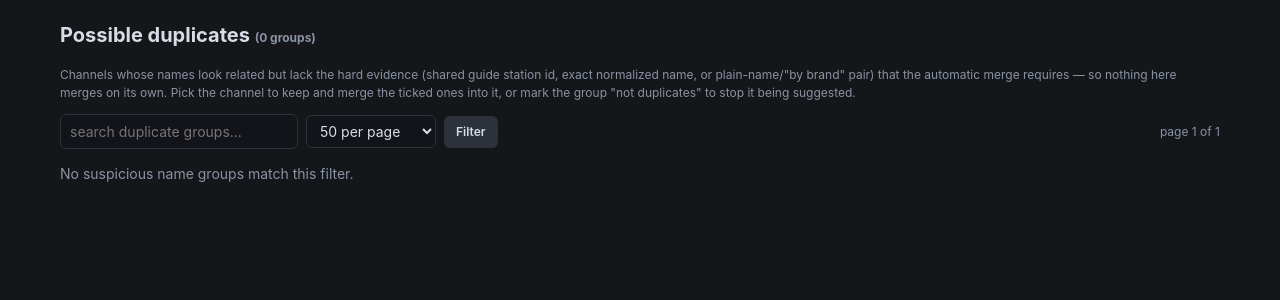
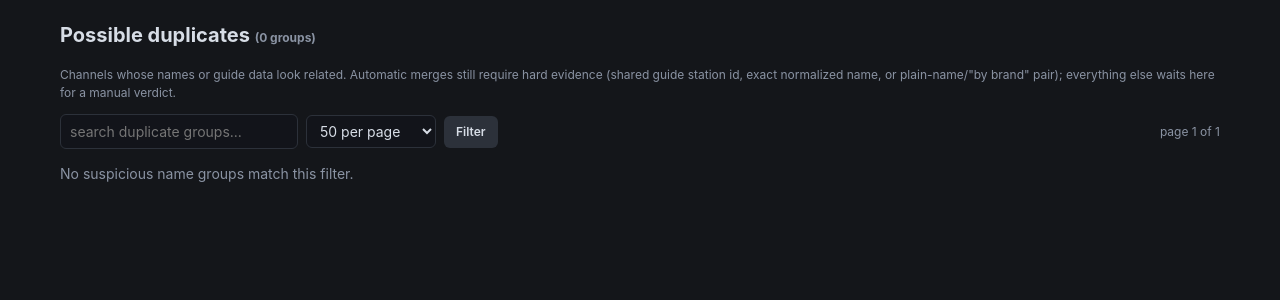
Before and after one commit to Eagle383/channelforge, a FastAPI app: page /dupes in a window 1280 px wide. Shown: the part 46-346 px from the top of the page. Run offline with FastAPI, Linux system fonts and the light colour scheme; data that the repository does not hold is empty.

Commit message:
Use guide clues in duplicate review

```diff
--- a/channelforge/app.py
+++ b/channelforge/app.py
@@ -193,19 +193,46 @@ def channels_delete(request: Request, channel_id: int = Form(...)):
 @app.get("/dupes", response_class=HTMLResponse)
 def dupes_page(request: Request, q: str = "", page: int = 1, per_page: int = 50):
     groups = rules.find_possible_duplicates()
-    provs, kids = {}, {}
-    for k in db.q("""SELECT sc.channel_id cid, sc.external_id ext, s.name sname
+    provs, kids, guide = {}, {}, {}
+
+    def add_guide(cid, label, value):
+        value = (value or "").strip()
+        if not value:
+            return
+        guide.setdefault(cid, {}).setdefault(label, set()).add(value)
+
+    for k in db.q("""SELECT sc.channel_id cid, sc.external_id ext, sc.attrs, s.name sname
                      FROM source_channels sc JOIN sources s ON s.id = sc.source_id
                      WHERE sc.present = 1 AND sc.channel_id IS NOT NULL"""):
         provs.setdefault(k["cid"], set()).add(m3u.provider_of(k["ext"]) or k["sname"])
         kids[k["cid"]] = kids.get(k["cid"], 0) + 1
+        attrs = db.attrs_of(k)
+        add_guide(k["cid"], "station", attrs.get("tvc-guide-stationid"))
+        add_guide(k["cid"], "tvg", attrs.get("tvg-id"))
+        add_guide(k["cid"], "title", attrs.get("tvc-guide-title") or attrs.get("tvg-name"))
+        add_guide(k["cid"], "desc", attrs.get("tvc-guide-description") or attrs.get("tvg-description"))
+
+    def guide_hint(c):
+        data = guide.get(c["id"], {})
+        parts = []
+        for label in ("station", "tvg", "title"):
+            vals = sorted(data.get(label, ()), key=str.casefold)
+            if vals:
+                parts.append(f"{label}: {vals[0]}")
+        descs = sorted(data.get("desc", ()), key=str.casefold)
+        if descs:
+            desc = descs[0]
+            parts.append((desc[:90] + "...") if len(desc) > 90 else desc)
+        return " | ".join(parts)
+
     for g in groups:
         g["channels"] = [dict(c, provs=", ".join(sorted(provs.get(c["id"], ()), key=str.casefold)),
-                              n_children=kids.get(c["id"], 0)) for c in g["channels"]]
+                              n_children=kids.get(c["id"], 0), guide_hint=guide_hint(c)) for c in g["channels"]]
     if q:
         needle = q.casefold()
         groups = [g for g in groups if needle in g["why"].casefold()
-                  or any(needle in c["name"].casefold() for c in g["channels"])]
+                  or any(needle in c["name"].casefold() or needle in c["guide_hint"].casefold()
+                         for c in g["channels"])]
     total = len(groups)
     per_page = min(max(per_page, 10), 200)
     pages = max(1, (total + per_page - 1) // per_page)
--- a/channelforge/rules.py
+++ b/channelforge/rules.py
@@ -259,11 +259,20 @@ _STOP_TOKENS = {
     "the", "a", "an", "and", "with", "by", "of", "en",
     "channel", "free", "hd", "live", "network", "news", "now", "plus", "tv",
 }
+_GUIDE_ID_FIELDS = ("tvc-guide-stationid", "tvg-id")
+_GUIDE_DESC_FIELDS = ("tvc-guide-description", "tvg-description")
 
 
 def _name_tokens(name):
     s = unicodedata.normalize("NFKD", (name or "")).casefold()
     return _TOKEN_RE.findall(s.replace("'", "").replace("’", ""))
+
+
+def _guide_text_key(text):
+    words = [w for w in _name_tokens(text) if w not in _STOP_TOKENS]
+    if len(words) < 6:
+        return ""
+    return " ".join(words)
 
 
 def _is_subseq(small, big):
@@ -343,6 +352,34 @@ def find_possible_duplicates():
         for i, cid in enumerate(ids):
             for other in ids[i + 1:]:
                 edge(cid, other, "same name after trailing 'by <brand>' is removed")
+
+    guide_groups = {}
+    def guide_edge(kind, value, cid):
+        if not value:
+            return
+        guide_groups.setdefault((kind, value), set()).add(cid)
+
+    for c in channels:
+        guide_edge("guide station id", (c["gracenote_id"] or "").strip(), c["id"])
+        guide_edge("guide tvg-id", (c["tvg_id"] or "").strip().casefold(), c["id"])
+        guide_edge("guide description", _guide_text_key(c["description"]), c["id"])
+    for row in db.q("SELECT channel_id, attrs FROM source_channels WHERE present = 1 AND channel_id IS NOT NULL"):
+        cid = row["channel_id"]
+        if cid not in by_id:
+            continue
+        attrs = db.attrs_of(row)
+        for field in _GUIDE_ID_FIELDS:
+            guide_edge("guide station id" if field == "tvc-guide-stationid" else "guide tvg-id",
+                       (attrs.get(field) or "").strip().casefold(), cid)
+        for field in _GUIDE_DESC_FIELDS:
+            guide_edge("guide description", _guide_text_key(attrs.get(field)), cid)
+    for (kind, _value), ids in guide_groups.items():
+        ids = sorted(ids)
+        if len(ids) < 2 or len(ids) > fanout_cap:
+            continue
+        for i, cid in enumerate(ids):
+            for other in ids[i + 1:]:
+                edge(cid, other, f"same {kind}")
 
     parent = {c["id"]: c["id"] for c in channels}
     def find(x):
--- a/channelforge/templates/dupes.html
+++ b/channelforge/templates/dupes.html
@@ -4,7 +4,7 @@
 {%- endmacro %}
 {% block content %}
 <h1>Possible duplicates <span class="dim small">({{ total }} groups)</span></h1>
-<p class="dim small">Channels whose names look related but lack the hard evidence (shared guide station id, exact normalized name, or plain-name/"by brand" pair) that the automatic merge requires — so nothing here merges on its own. Pick the channel to keep and merge the ticked ones into it, or mark the group "not duplicates" to stop it being suggested.</p>
+<p class="dim small">Channels whose names or guide data look related. Automatic merges still require hard evidence (shared guide station id, exact normalized name, or plain-name/"by brand" pair); everything else waits here for a manual verdict.</p>
 
 <form class="bar" method="get" action="/dupes">
   <input name="q" value="{{ q }}" placeholder="search duplicate groups...">
@@ -27,7 +27,7 @@
 </form>
 <form method="post" action="/dupes/merge" style="margin-bottom:22px">
   <table>
-    <tr><th>Keep</th><th>Merge</th><th>Name</th><th>No.</th><th>Station ID</th><th>tvg-id</th><th>Providers</th><th>Streams</th></tr>
+    <tr><th>Keep</th><th>Merge</th><th>Name</th><th>No.</th><th>Station ID</th><th>tvg-id</th><th>Guide clues</th><th>Providers</th><th>Streams</th></tr>
     {% for c in g.channels %}
     <tr>
       <td><input type="radio" name="keeper_id" value="{{ c.id }}" {{ 'checked' if loop.first }}></td>
@@ -36,6 +36,7 @@
       <td>{{ c.number }}</td>
       <td class="small">{{ c.gracenote_id }}</td>
       <td class="small dim">{{ c.tvg_id }}</td>
+      <td class="small dim">{{ c.guide_hint }}</td>
       <td class="small">{{ c.provs }}</td>
       <td>{{ c.n_children }}</td>
     </tr>
```
Also changed, not shown: CLAUDE.md (+1 -1 lines), tests/test_dedupe_priority.py (+44 -0 lines), README.md.
